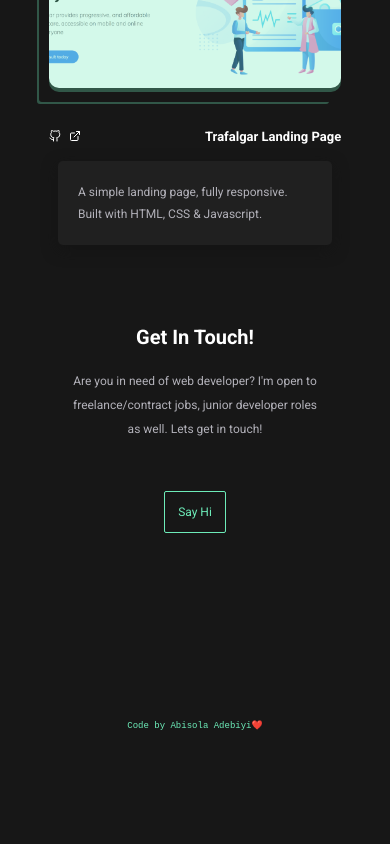
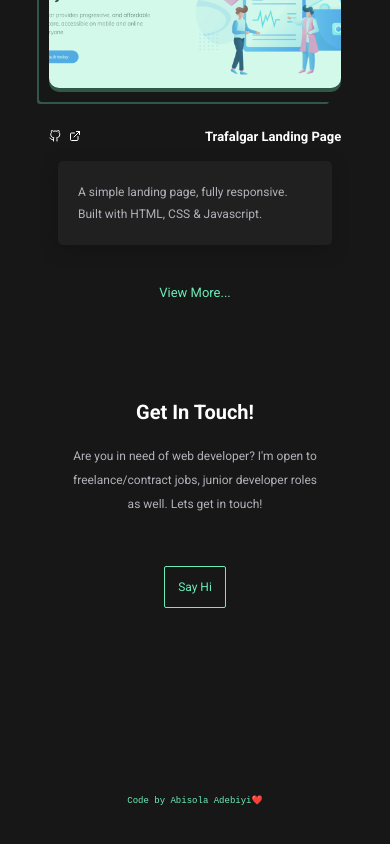
Before and after one commit to bisoladebiyi/my-portfolio, a React (Create React App) app: page / in a window 390 px wide. Shown: the part 2418-3262 px from the top of the page. Built offline with nearby package versions, Linux system fonts and the light colour scheme.

Commit message:
added loading page

```diff
--- a/src/App.css
+++ b/src/App.css
@@ -376,6 +376,15 @@ text-align: left;
 .icon-work:hover {
   color: #6DECB9;
 }
+.viewmore {
+  text-align: center;
+  margin: -100px 0 100px;
+}
+.viewmore a {
+  color: #6DECB9;
+  font-size: 13px;
+
+}
 
 
 
@@ -632,6 +641,11 @@ text-align: left;
     top: 0;
     right: 0;
     transform: translateY(0);
+  }
+  .viewmore {
+    text-align: center;
+    margin: -40px 0 100px;
+    font-size: 12px;
   }
 }
 @media (max-width: 749px) and (min-width:500px) {
@@ -982,3 +996,48 @@ text-align: left;
   }
 
 }
+
+
+
+
+
+
+
+.loading{
+  height: 100vh;
+  display:flex;
+  justify-content:center;
+  align-items:center;
+  background: #171717;
+}
+.circle-container {
+  display: grid;
+  grid-template-columns: 30px 30px 30px;
+}
+.circle {
+  width: 20px;
+  height: 20px;
+  border-radius: 50%;
+  background: #6DECB9;
+  opacity: .3;
+  transition: opacity ease .3s;
+  animation-name: animate;
+  animation-duration: 1s;
+  animation-iteration-count: infinite;
+  animation-direction: alternate;
+}
+
+.circle-2 {
+  animation-delay: .4s;
+}
+.circle-3 {
+  animation-delay: .8s;
+}
+
+
+
+
+@keyframes animate {
+  from {opacity: .3;}
+  to {opacity: 1;}
+}
--- a/src/App.js
+++ b/src/App.js
@@ -1,4 +1,4 @@
-import React, { useEffect } from "react";
+import React, { useEffect, useState } from "react";
 import './App.css';
 import Navbar from './components/navbar';
 import element from './images/element (2).svg'
@@ -8,12 +8,22 @@ import Aos from 'aos'
 import "aos/dist/aos.css";
 import MyWorks from "./components/my-works";
 import Contact from "./components/contact";
+import Loading from "./components/loading";
 
 function App() {
+  const [isLoading, setIsLoading]=useState(true)
   useEffect(()=> {
+    setTimeout(()=> {
+      setIsLoading(false)
+    }, 2000)
     Aos.init({ duration: 1000 })
 
   },[])
+
+
+  if(isLoading) {
+    return <Loading />
+  }
 
   return (
        <div className="App">
--- /dev/null
+++ b/src/components/loading.jsx
@@ -0,0 +1,15 @@
+import React from 'react'
+
+const Loading = () => {
+    return (
+        <div className="loading">
+            <div className="circle-container">
+                <div className="circle circle-1"></div>
+                <div className="circle circle-2"></div>
+                <div className="circle circle-3"></div>
+            </div>
+        </div>
+    )
+}
+
+export default Loading
--- a/src/components/my-works.jsx
+++ b/src/components/my-works.jsx
@@ -36,6 +36,10 @@ const MyWorks = () => {
                 )
 
             })}
+            <div className="viewmore">
+            <a href="#" >View More...</a>
+            </div>
+
         </div>
     )
 }
```
